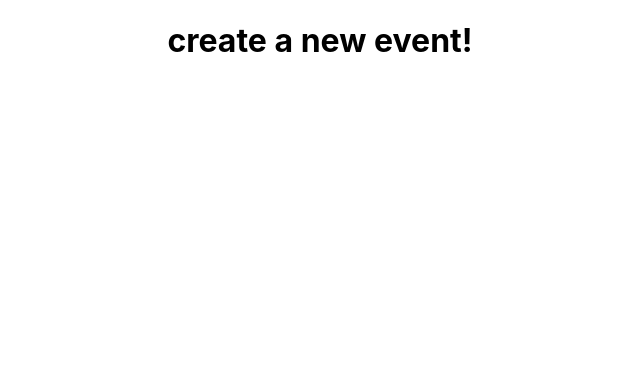
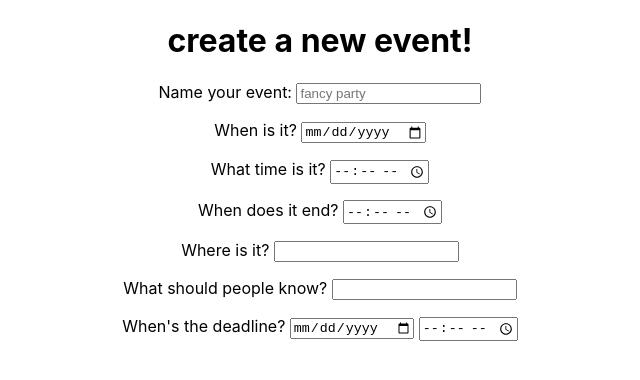
Before and after one commit to jermm/fancy-team-events, a React (Create React App) app in the folder fancy-team-client/: page / in a window 1280 px wide. Shown: the top 380 px of the page, without its empty margins (320-960 px from the left). Built offline with nearby package versions, Linux system fonts and the light colour scheme.

Commit message:
added ui base

```diff
--- a/fancy-team-client/src/App.js
+++ b/fancy-team-client/src/App.js
@@ -6,9 +6,27 @@ class App extends Component {
         return (
             <div className="App">
                 <h1>create a new event!</h1>
+                <EventName callback={(event) => {console.log(event.target.value)}} placeholderForEntry="fancy party" />
+                <p>When is it? <input type="date"/></p>
+                <p>What time is it? <input type="time"/></p>
+                <p>When does it end?  <input type="time"/></p>
+                <p>Where is it? <input type="text" /></p>
+                <p>What should people know? <input type="text"/></p>
+                <p>When's the deadline? <input type="date"/> <input type="time"/></p>
             </div>
         );
     }
 }
 
+class EventName extends Component {
+
+
+    render() {
+        return (
+            <p>Name your event: <input type="text" onChange={this.props.callback} placeholder={this.props.placeholderForEntry} /></p>
+        )
+    }
+
+}
+
 export default App;
```
Lines whose indentation alone changed are shown as unchanged.
